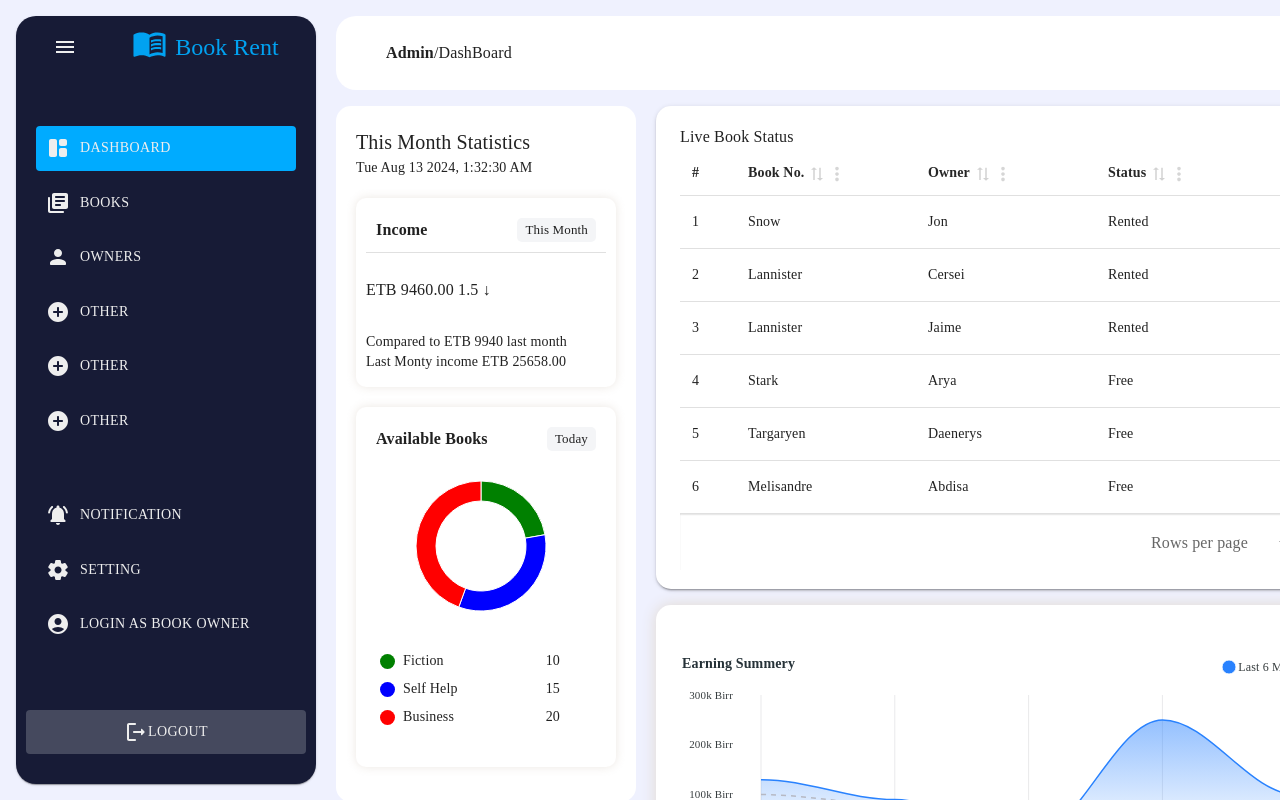
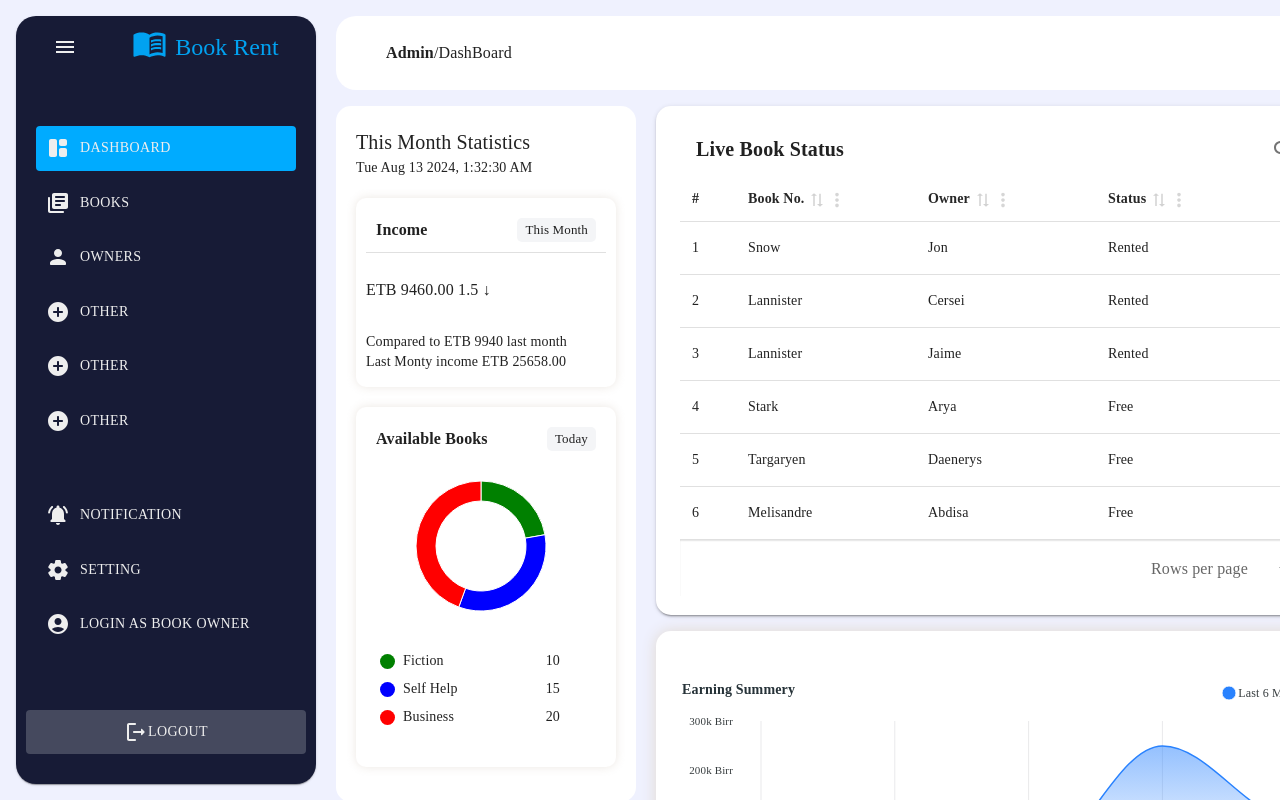
Before and after one commit to abdisaDev/book-rent, a React (Vite) app: page /app/dashboard in a window 1280 px wide. Built offline with nearby package versions, Linux system fonts and the light colour scheme; a web font is replaced by a local one.

Commit message:
table header done

```diff
--- a/src/components/table/index.tsx
+++ b/src/components/table/index.tsx
@@ -1,10 +1,16 @@
-import { Box, Typography } from "@mui/material";
+import { Box, IconButton, Typography } from "@mui/material";
 import {
   MaterialReactTable,
   useMaterialReactTable,
   type MRT_ColumnDef,
   type MRT_RowData,
   MRT_ToggleDensePaddingButton,
+  MRT_ToggleFullScreenButton,
+  MRT_ColumnPinningButtons,
+  MRT_ToggleFiltersButton,
+  MRT_ToggleGlobalFilterButton,
+  MRT_ShowHideColumnsButton,
+  MRT_ToolbarInternalButtons,
 } from "material-react-table";
 
 function Table(props: {
@@ -30,13 +36,21 @@ function Table(props: {
       },
     },
     renderTopToolbar: () => (
-      <Box>
-        <Typography>{props.title}</Typography>
-      </Box>
-    ),
-    renderToolbarInternalActions: ({ table }) => (
-      <Box>
-        <MRT_ToggleDensePaddingButton table={table} />
+      <Box
+        sx={{ display: "flex", justifyContent: "space-between", mx: 2, my: 1 }}
+      >
+        <Box>
+          <Typography variant="h6" fontWeight="bold">
+            Live Book Status
+          </Typography>
+        </Box>
+        <Box>
+          <MRT_ToggleGlobalFilterButton table={table} size="small" />
+          <MRT_ToggleFiltersButton table={table} size="small" />
+          <MRT_ToggleDensePaddingButton table={table} size="small" />
+          <MRT_ToggleFullScreenButton table={table} size="small" />
+          <MRT_ShowHideColumnsButton table={table} size="small" />
+        </Box>
       </Box>
     ),
     enableRowNumbers: true,
```
